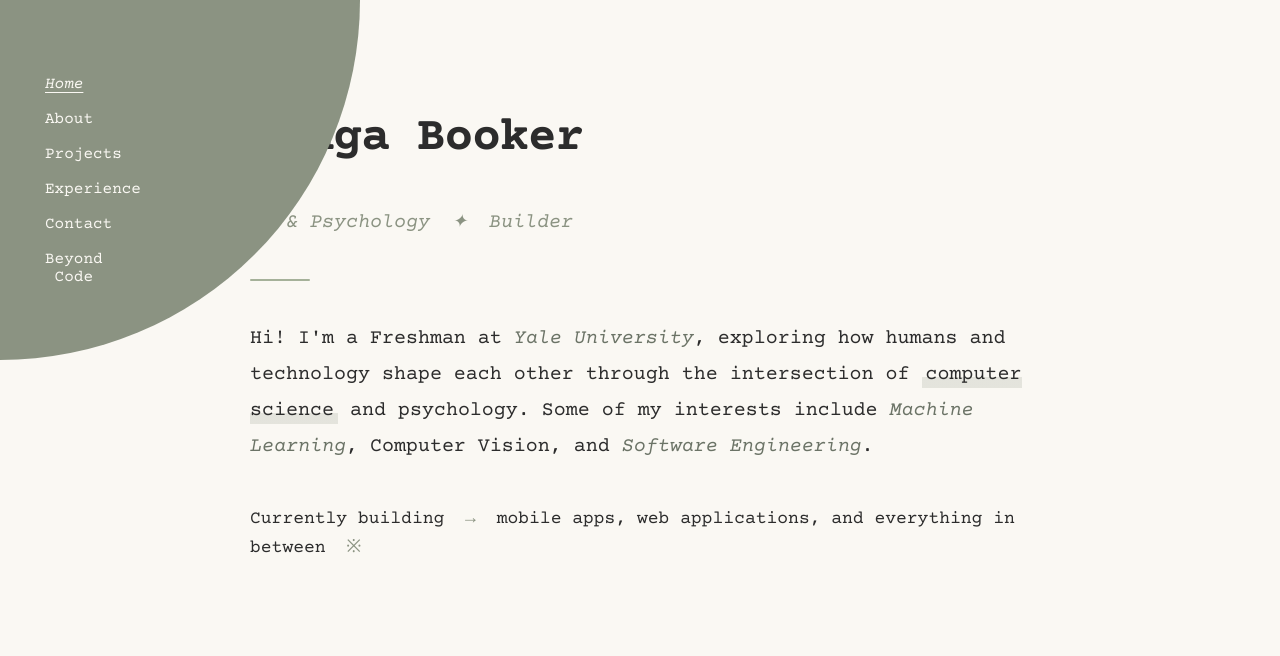
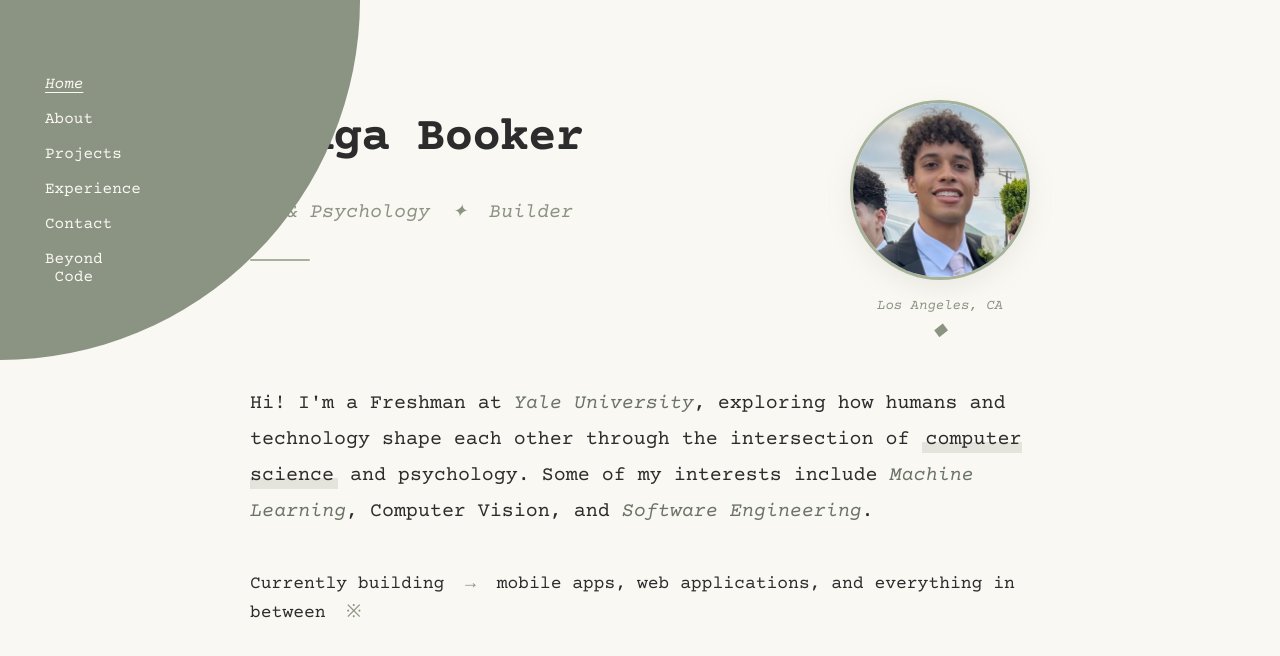
Before and after one commit to YangaB7/portfolio, a React (Create React App) app: page / in a window 1280 px wide. Shown: the top 656 px of the page. Built offline with nearby package versions, Linux system fonts and the light colour scheme.

Commit message:
Added Picture and location to Home page.

```diff
--- a/src/components/pages/Experience.js
+++ b/src/components/pages/Experience.js
@@ -80,10 +80,7 @@ const ExperiencePage = () => {
           Startup Name <span style={styles.flourish}>•</span> Part-time
         </p>
         <p>
-          Built responsive web applications using <em>React and Node.js</em>.
-          Designed RESTful APIs and implemented database schemas. Reduced
-          application load time by 40% through code optimization and caching
-          strategies.
+          blah blah blah
         </p>
       </div> */}
     </div>
--- a/src/components/pages/Home.js
+++ b/src/components/pages/Home.js
@@ -1,5 +1,5 @@
+import Image from '../../media/portfolio.jpg'
 const HomePage = () => {
-  // Define styles specific to Home page
   const styles = {
     page: {
       minHeight: '100vh',
@@ -8,17 +8,60 @@ const HomePage = () => {
       margin: '0 auto',
       animation: 'fadeIn 0.6s ease'
     },
+    heroSection: {
+      display: 'flex',
+      alignItems: 'flex-start',
+      gap: '40px',
+      marginBottom: '40px',
+      '@media (max-width: 768px)': {
+        flexDirection: 'column',
+        alignItems: 'center',
+        textAlign: 'center'
+      }
+    },
+    contentSection: {
+      flex: '1',
+      minWidth: '0'
+    },
+    imageSection: {
+      flexShrink: 0,
+      display: 'flex',
+      flexDirection: 'column',
+      alignItems: 'center',
+      gap: '15px'
+    },
+    profileImage: {
+      width: '180px',
+      height: '180px',
+      borderRadius: '50%',
+      objectFit: 'cover',
+      border: '3px solid #A5B199',
+      boxShadow: '0 8px 24px rgba(139, 147, 130, 0.15)',
+      transition: 'transform 0.3s ease, box-shadow 0.3s ease',
+      cursor: 'pointer'
+    },
+    profileImageHover: {
+      transform: 'scale(1.05)',
+      boxShadow: '0 12px 32px rgba(139, 147, 130, 0.25)'
+    },
+    imageCaption: {
+      fontSize: '14px',
+      color: '#8B9382',
+      fontStyle: 'italic',
+      textAlign: 'center',
+      maxWidth: '160px'
+    },
     h1: {
       fontSize: '48px',
       fontWeight: '700',
-      marginBottom: '30px',
+      marginBottom: '20px',
       letterSpacing: '-1px',
       fontFamily: '"Courier Prime", monospace'
     },
     subtitle: {
       fontSize: '20px',
       color: '#8B9382',
-      marginBottom: '40px',
+      marginBottom: '30px',
       fontStyle: 'italic'
     },
     flourish: {
@@ -31,7 +74,7 @@ const HomePage = () => {
       width: '60px',
       height: '2px',
       background: '#A5B199',
-      margin: '40px 0',
+      margin: '30px 0 40px 0',
       borderRadius: '2px'
     },
     highlight: {
@@ -42,12 +85,33 @@ const HomePage = () => {
 
   return (
     <div style={styles.page}>
-      <h1 style={styles.h1}>Yanga Booker</h1>
-      <p style={styles.subtitle}>
-        CS & Psychology <span style={styles.flourish}>✦</span> Builder
-      </p>
+      <div style={styles.heroSection}>
+        <div style={styles.contentSection}>
+          <h1 style={styles.h1}>Yanga Booker</h1>
+          <p style={styles.subtitle}>
+            CS & Psychology <span style={styles.flourish}>✦</span> Builder
+          </p>
+          <div style={styles.divider}></div>
+        </div>
 
-      <div style={styles.divider}></div>
+        <div style={styles.imageSection}>
+          <img
+            src={Image}
+            alt={"Yanga Booker"}
+            style={styles.profileImage}
+            onMouseEnter={(e) => {
+              Object.assign(e.target.style, styles.profileImageHover);
+            }}
+            onMouseLeave={(e) => {
+              e.target.style.transform = 'scale(1)';
+              e.target.style.boxShadow = '0 8px 24px rgba(139, 147, 130, 0.15)';
+            }}
+          />
+          <p style={styles.imageCaption}>
+            Los Angeles, CA <span style={styles.flourish}>◆</span>
+          </p>
+        </div>
+      </div>
 
       <p style={{ fontSize: '20px', lineHeight: '1.8', marginBottom: '30px' }}>
         Hi! I'm a Freshman at <em>Yale University</em>, exploring how humans and technology shape each other through the intersection of{' '}
--- a/src/components/pages/Projects.js
+++ b/src/components/pages/Projects.js
@@ -1,7 +1,5 @@
 import React, { useState } from 'react';
 import ProjectCard from '../common/ProjectCard';
-
-// ProjectCard component - could be moved to its own file later
 
 const ProjectsPage = () => {
   const styles = {
```
Also changed, not shown: src/media/portfolio.jpg (added).
